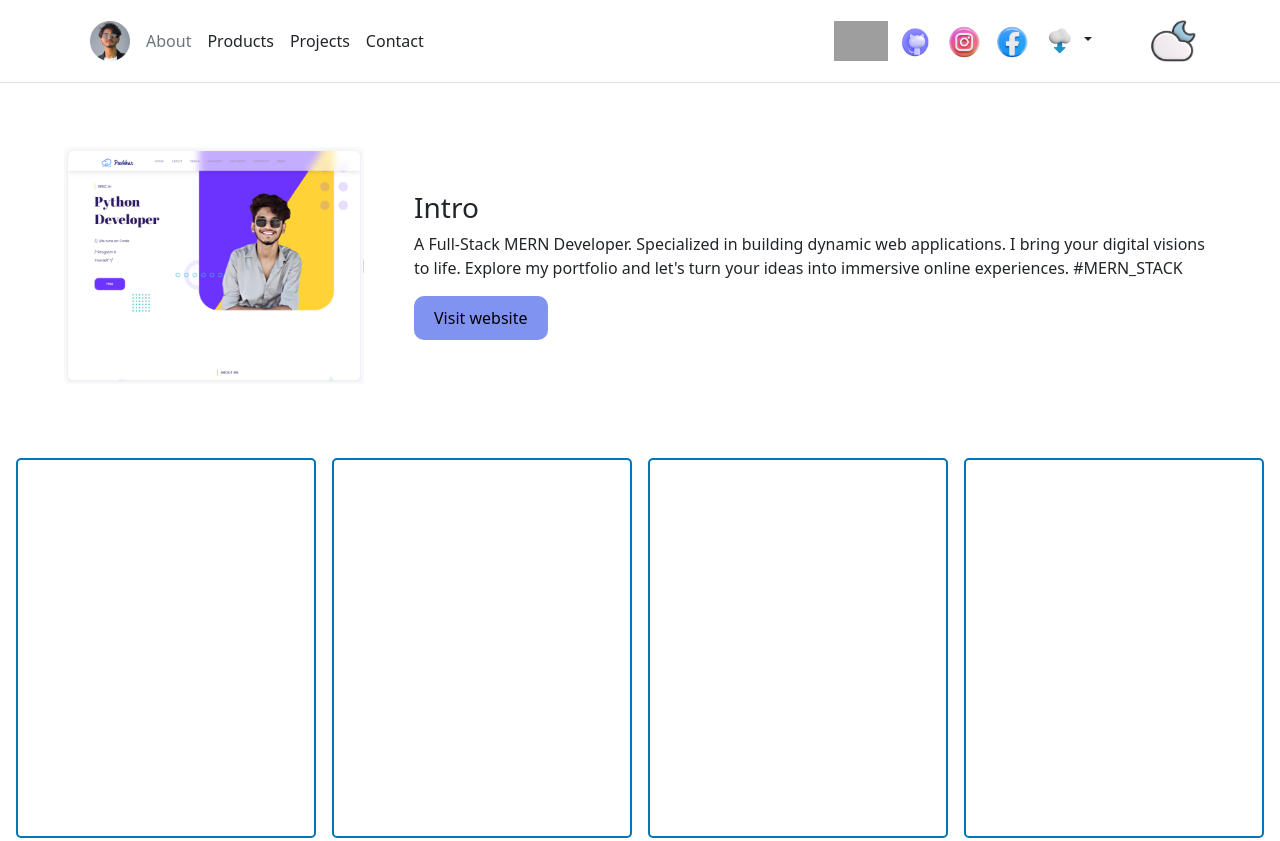
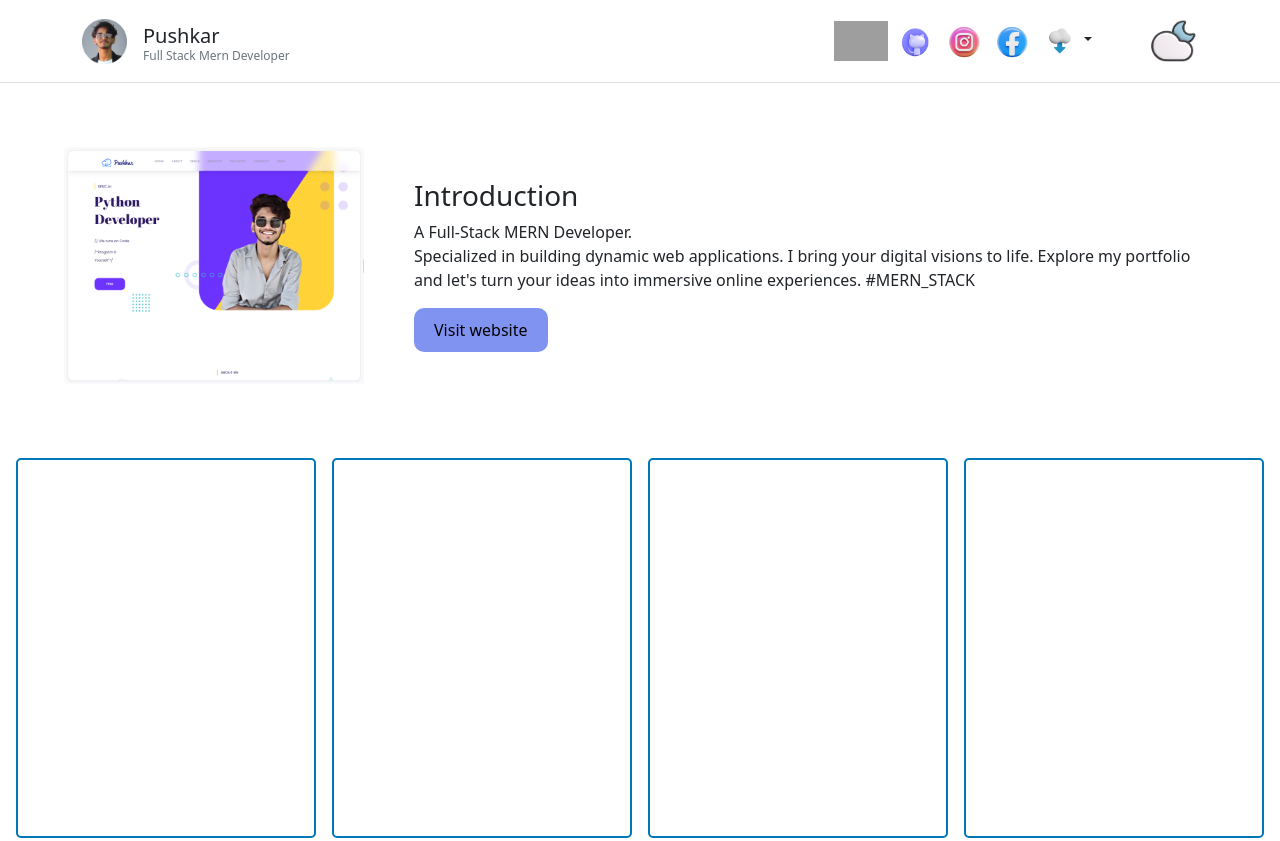
Before and after one commit to Pushkarcdn/Web_Projects, a plain HTML site: page index.html in a window 1280 px wide. Shown: the top 841 px of the page. Drawn offline with nearby package versions, Linux system fonts and the light colour scheme; grey boxes are pictures that could not be loaded.

Commit message:
modified nav

```diff
--- a/index.html
+++ b/index.html
@@ -20,27 +20,40 @@
 
             <header class="p-3 border-bottom">
                 <div class="container">
-                    <div class="d-flex flex-wrap align-items-center justify-content-center justify-content-lg-start">
-                        <a class="d-flex align-items-center mb-2 mb-lg-0 text-dark text-decoration-none mx-2">
+                    <div
+                        class="d-flex flex-wrap align-items-center justify-content-center justify-content-lg-start myclass1">
+
                         <!-- <svg class="bi me-2" width="40" height="32" role="img" aria-label="Bootstrap"> -->
                         <!-- <use xlink:href="#bootstrap"></use> -->
 
                         <!-- </svg> -->
 
-                            <img src="pic.png" height="40" alt="">
-                            <!-- <span class="fs-4 ms-3"> <NAME>Pushkar</span> -->
-                        </a>
+                        <img src="pic.png" height="45" alt="">
+
+                        <div class="title-div">
+                            <span class="ms-2 px-2">
+                                <NAME>Pushkar
+                            </span>
+
+                            <span class="link-secondary ms-3 full-stack-text">Full Stack Mern Developer</span>
+
+                        </div>
+
+
+
 
                         <ul class="nav col-12 col-lg-auto me-lg-auto mb-2 justify-content-center mb-md-0">
-                            <li><a class="nav-link px-2 link-secondary">About</a></li>
+                            <!-- <li><a class="nav-link px-2 link-secondary">About</a></li>
                             <li><a class="nav-link px-2 link-dark">Products</a></li>
                             <li><a class="nav-link px-2 link-dark">Projects</a></li>
-                            <li><a class="nav-link px-2 link-dark">Contact</a></li>
+                            <li><a class="nav-link px-2 link-dark">Contact</a></li> -->
                         </ul>
 
                         <!-- <form class="col-12 col-lg-auto mb-3 mb-lg-0 me-lg-3" role="search">
                             <input type="search" class="form-control" placeholder="Search..." aria-label="Search">
                         </form> -->
+
+                        <div class="social-links">
 
                             <img src="linkedin.png" height="40" class="mx-1" alt="">
                             <img src="github.png" height="40" class="mx-1" alt="">
@@ -63,8 +76,8 @@
                                 </ul>
                             </div>
 
-                        <img src="theme.png" height="50" class="ms-5">
-
+                            <img src="theme.png" height="50" class="ms-5 desktop">
+                        </div>
                     </div>
                 </div>
             </header>
@@ -87,10 +100,11 @@
 
                 <div class="portfolio-texts">
                     <div class="portfolio-title">
-                        <h3>Intro</h3>
+                        <h3>Introduction</h3>
                     </div>
                     <div class="portfolio-description">
-                        <p>A Full-Stack MERN Developer. Specialized in building dynamic web applications. I bring your
+                        <p>A Full-Stack MERN Developer. <br>Specialized in building dynamic web applications. I bring
+                            your
                             digital visions to
                             life. Explore my portfolio and let's turn your ideas into immersive online experiences.
                             #MERN_STACK
--- a/style.css
+++ b/style.css
@@ -22,6 +22,31 @@
   width: 100%;
 }
 
+.myclass1 {
+  /* display: flex; */
+}
+
+.title-div {
+  display: flex;
+  flex-direction: column;
+}
+
+name {
+  font-size: 20px;
+}
+
+span.full-stack-text {
+  font-size: 0.75rem;
+  line-height: 0.8;
+}
+
+.social-links {
+  display: flex;
+  justify-self: flex-end;
+  align-items: center;
+  left: 0px;
+}
+
 .second-portfolio {
   padding: 5vw;
 }
@@ -44,6 +69,10 @@
     align-items: center;
     flex-direction: column;
     text-align: center;
+  }
+
+  .desktop {
+    display: none;
   }
 }
 
```
Lines whose indentation alone changed are shown as unchanged.
